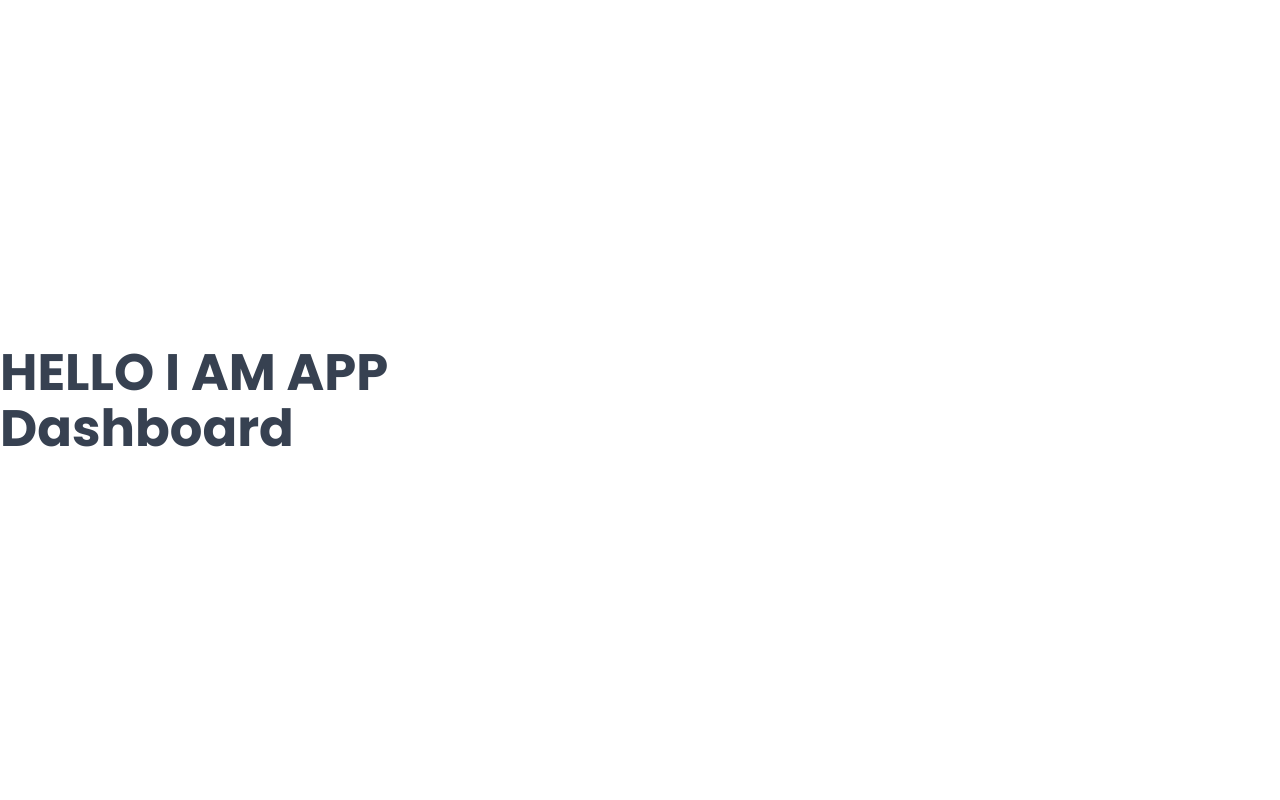
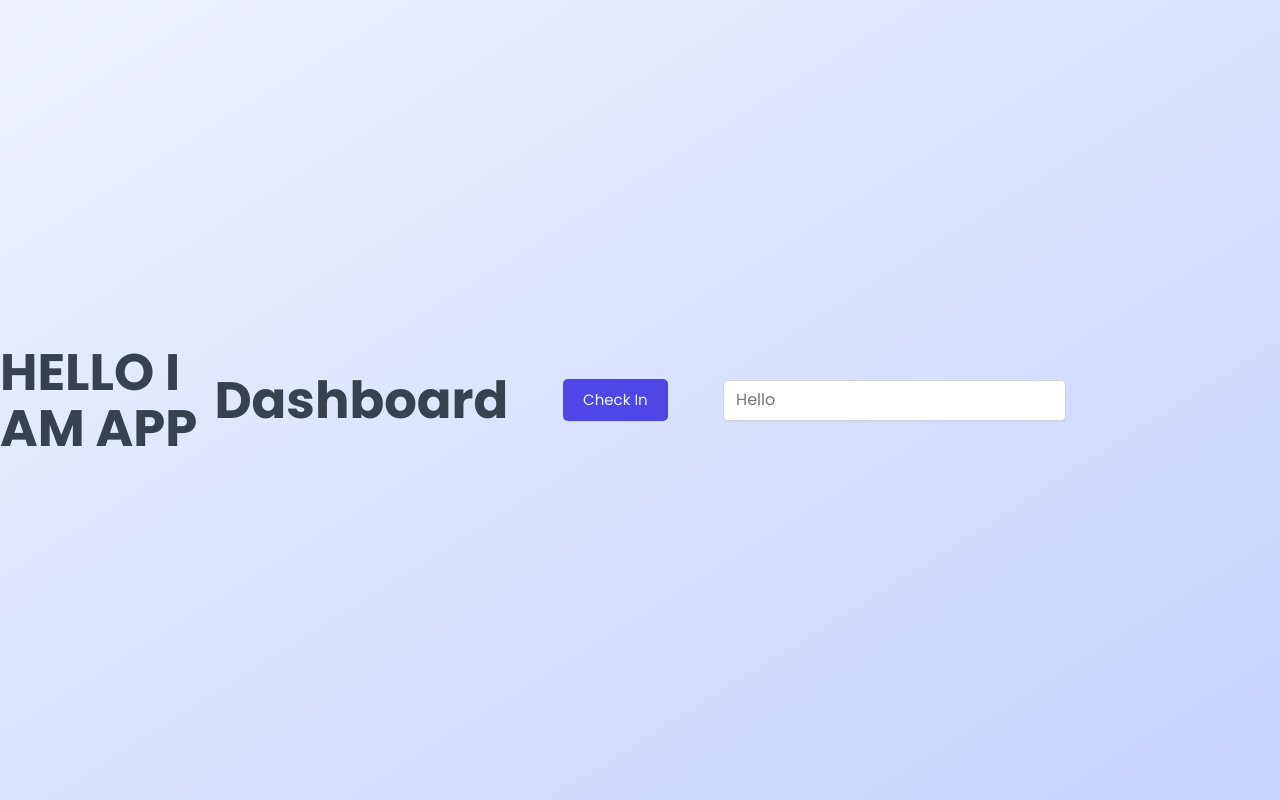
Before and after one commit to rajatverma311201/the-wild-oasis-react, a React (Vite) app: page / in a window 1280 px wide. Built offline with nearby package versions, Linux system fonts and the light colour scheme; a web font is replaced by a local one.

Commit message:
created button and input component

```diff
--- a/src/App.tsx
+++ b/src/App.tsx
@@ -1,10 +1,30 @@
 import { Dashboard } from "@/pages";
+import { Button, Input } from "@/components";
+import styled from "styled-components";
+
+const StyledApp = styled.div`
+    width: 100%;
+    min-height: 100vh;
+    background: linear-gradient(
+        to right bottom,
+        var(--color-brand-50),
+        var(--color-brand-200)
+    );
+    display: grid;
+    grid-template-columns: 1fr 1fr 1fr 1fr 1fr;
+    align-items: center;
+    justify-items: center;
+`;
+
 function App() {
     return (
-        <div>
+        <StyledApp>
             <h1>HELLO I AM APP</h1>
             <Dashboard />
-        </div>
+
+            <Button>Check In</Button>
+            <Input placeholder="Hello" />
+        </StyledApp>
     );
 }
 
--- /dev/null
+++ b/src/components/Button.tsx
@@ -0,0 +1,18 @@
+import styled from "styled-components";
+
+const Button = styled.button`
+    font-size: 1.5rem;
+    background-color: var(--color-brand-600);
+    color: var(--color-brand-50);
+    padding: 1rem 2rem;
+    border-radius: var(--border-radius-sm);
+    border: none;
+    box-shadow: var(--shadow-sm);
+    transition: all 0.2s;
+
+    &:hover {
+        background-color: var(--color-brand-700);
+    }
+`;
+
+export default Button;
--- /dev/null
+++ b/src/components/Input.tsx
@@ -0,0 +1,11 @@
+import styled from "styled-components";
+
+const Input = styled.input`
+    border: 1px solid var(--color-grey-300);
+    border-radius: var(--border-radius-sm);
+    background-color: var(--color-grey-0);
+    padding: 0.75rem 1.25rem;
+    box-shadow: var(--shadow-sm);
+`;
+
+export default Input;
--- a/src/components/Modal.tsx
+++ b/src/components/Modal.tsx
@@ -51,9 +51,6 @@ const Button = styled.button`
     & svg {
         width: 2.4rem;
         height: 2.4rem;
-        /* Sometimes we need both */
-        /* fill: var(--color-grey-500);
-    stroke: var(--color-grey-500); */
         color: var(--color-grey-500);
     }
 `;
--- a/src/components/index.ts
+++ b/src/components/index.ts
@@ -0,0 +1,3 @@
+export { default as Button } from "./Button";
+export { default as Input } from "./Input";
+export { default as Modal } from "./Modal";
--- a/src/styles/GlobalStyles.ts
+++ b/src/styles/GlobalStyles.ts
@@ -2,6 +2,8 @@ import { createGlobalStyle } from "styled-components";
 
 const GlobalStyles = createGlobalStyle`
 :root {
+
+
     &, &.light-mode {
     /* Grey */
     --color-grey-0: #fff;
@@ -97,6 +99,17 @@ const GlobalStyles = createGlobalStyle`
 
 
     }
+
+    /* FONT WEIGHTS */
+
+    --fw-extralight: 200;
+    --fw-light: 300;
+    --fw-normal: 400;
+    --fw-medium: 500;
+    --fw-semibold: 600;
+    --fw-bold: 700;
+    --fw-extrabold: 800;
+
 
     *,
     *::before,
```
